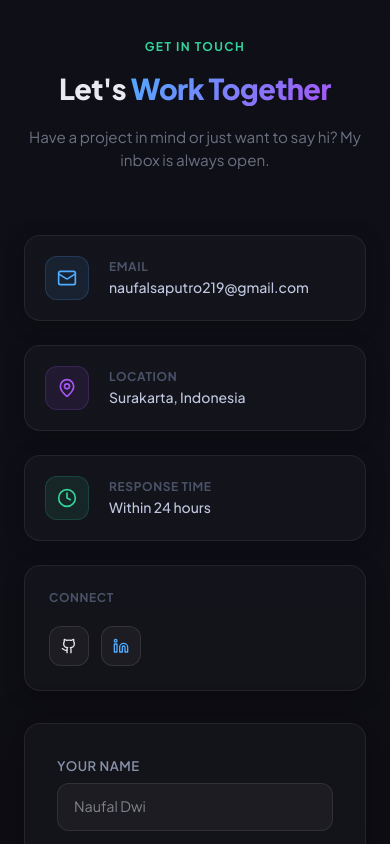
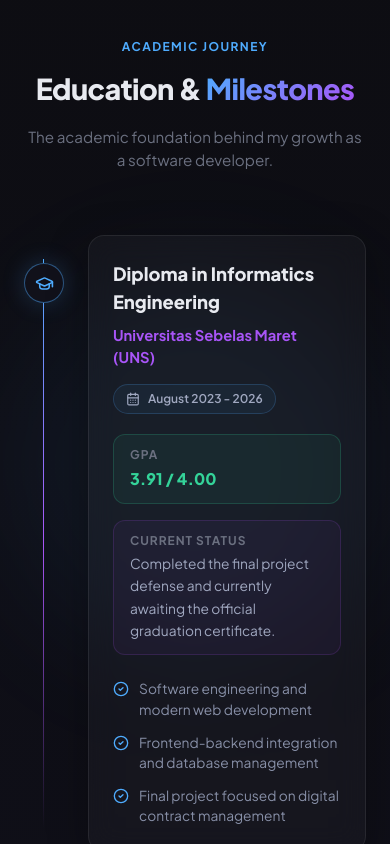
Before and after one commit to NaufalDsp/portoflio-nds, a React (Vite) app: page / in a window 390 px wide. Shown: the part 7760-8604 px from the top of the page. Built offline with nearby package versions, Linux system fonts and the light colour scheme.

Commit message:
feat(education): add academic timeline section

```diff
--- /dev/null
+++ b/src/app/components/Education.tsx
@@ -0,0 +1,230 @@
+import {
+  CalendarDays,
+  CheckCircle2,
+  GraduationCap,
+} from "lucide-react";
+import { motion } from "motion/react";
+import { useTheme } from "../context/ThemeContext";
+import { EDUCATION } from "../data/education";
+
+export function Education() {
+  const { isDark } = useTheme();
+
+  return (
+    <section
+      id="education"
+      className="relative overflow-hidden py-28"
+      style={{
+        background: isDark
+          ? "linear-gradient(180deg, #0D0D12 0%, #0F0F18 100%)"
+          : "linear-gradient(180deg, #F8FAFF 0%, #F4F2FF 100%)",
+      }}>
+      <div
+        className="pointer-events-none absolute left-1/2 top-1/3 h-96 w-96 -translate-x-1/2 rounded-full blur-3xl"
+        style={{
+          background: isDark
+            ? "rgba(79,172,254,0.06)"
+            : "rgba(79,172,254,0.1)",
+        }}
+      />
+
+      <div className="relative z-10 mx-auto max-w-6xl px-6 lg:px-10">
+        <motion.div
+          initial={{ opacity: 0, y: 30 }}
+          whileInView={{ opacity: 1, y: 0 }}
+          viewport={{ once: true }}
+          transition={{ duration: 0.6 }}
+          className="mb-16 text-center">
+          <p
+            className="mb-3 text-xs uppercase tracking-widest"
+            style={{
+              color: "#4FACFE",
+              fontWeight: 700,
+              letterSpacing: "0.12em",
+            }}>
+            Academic Journey
+          </p>
+          <h2
+            className="mb-4"
+            style={{
+              color: isDark ? "#E8EAF0" : "#1F2937",
+              fontSize: "clamp(1.8rem, 4vw, 2.8rem)",
+              fontWeight: 800,
+              letterSpacing: "-0.02em",
+            }}>
+            Education &amp;{" "}
+            <span
+              style={{
+                background:
+                  "linear-gradient(135deg, #4FACFE 0%, #A855F7 100%)",
+                WebkitBackgroundClip: "text",
+                WebkitTextFillColor: "transparent",
+                backgroundClip: "text",
+              }}>
+              Milestones
+            </span>
+          </h2>
+          <p
+            className="mx-auto max-w-xl"
+            style={{
+              color: isDark ? "#6B7080" : "#6B7280",
+              fontSize: "0.95rem",
+            }}>
+            The academic foundation behind my growth as a software developer.
+          </p>
+        </motion.div>
+
+        <div className="relative mx-auto max-w-4xl">
+          <div
+            className="absolute bottom-6 left-[19px] top-6 w-px"
+            style={{
+              background:
+                "linear-gradient(to bottom, #4FACFE, #A855F7, transparent)",
+            }}
+          />
+
+          {EDUCATION.map((education, index) => (
+            <motion.article
+              key={education.id}
+              initial={{ opacity: 0, x: 30 }}
+              whileInView={{ opacity: 1, x: 0 }}
+              viewport={{ once: true, margin: "-60px" }}
+              transition={{ duration: 0.6, delay: index * 0.12 }}
+              className="relative pl-16">
+              <div
+                className="absolute left-0 top-7 flex h-10 w-10 items-center justify-center rounded-full border"
+                style={{
+                  color: "#4FACFE",
+                  background: isDark ? "#11111A" : "#FFFFFF",
+                  borderColor: "rgba(79,172,254,0.45)",
+                  boxShadow: "0 0 24px rgba(79,172,254,0.2)",
+                }}>
+                <GraduationCap size={19} />
+              </div>
+
+              <div
+                className="rounded-2xl border p-6 sm:p-8"
+                style={{
+                  background: isDark
+                    ? "rgba(255,255,255,0.03)"
+                    : "rgba(255,255,255,0.85)",
+                  borderColor: isDark
+                    ? "rgba(255,255,255,0.08)"
+                    : "rgba(0,0,0,0.07)",
+                  boxShadow: isDark
+                    ? "0 8px 40px rgba(0,0,0,0.3)"
+                    : "0 8px 40px rgba(79,70,120,0.08)",
+                  backdropFilter: "blur(14px)",
+                }}>
+                <div className="mb-5 flex flex-col justify-between gap-4 sm:flex-row sm:items-start">
+                  <div>
+                    <h3
+                      className="mb-2"
+                      style={{
+                        color: isDark ? "#E8EAF0" : "#1F2937",
+                        fontSize: "1.15rem",
+                        fontWeight: 750,
+                      }}>
+                      {education.degree}
+                    </h3>
+                    <p
+                      style={{
+                        color: "#A855F7",
+                        fontSize: "0.92rem",
+                        fontWeight: 650,
+                      }}>
+                      {education.institution}
+                    </p>
+                  </div>
+
+                  <div
+                    className="flex w-fit items-center gap-2 rounded-full border px-3 py-1.5 text-xs"
+                    style={{
+                      color: isDark ? "#A0A8C0" : "#6B7280",
+                      background: isDark
+                        ? "rgba(79,172,254,0.06)"
+                        : "rgba(79,172,254,0.08)",
+                      borderColor: "rgba(79,172,254,0.2)",
+                      fontWeight: 600,
+                    }}>
+                    <CalendarDays size={14} />
+                    {education.period}
+                  </div>
+                </div>
+
+                <div className="mb-6 grid gap-4 sm:grid-cols-[auto_1fr]">
+                  <div
+                    className="rounded-xl border px-4 py-3"
+                    style={{
+                      background: isDark
+                        ? "rgba(52,211,153,0.06)"
+                        : "rgba(52,211,153,0.08)",
+                      borderColor: "rgba(52,211,153,0.2)",
+                    }}>
+                    <p
+                      className="mb-1 text-xs uppercase"
+                      style={{
+                        color: isDark ? "#6B7080" : "#6B7280",
+                        fontWeight: 700,
+                        letterSpacing: "0.08em",
+                      }}>
+                      GPA
+                    </p>
+                    <p style={{ color: "#34D399", fontWeight: 750 }}>
+                      {education.gpa}
+                    </p>
+                  </div>
+
+                  <div
+                    className="rounded-xl border px-4 py-3"
+                    style={{
+                      background: isDark
+                        ? "rgba(168,85,247,0.05)"
+                        : "rgba(168,85,247,0.06)",
+                      borderColor: "rgba(168,85,247,0.16)",
+                    }}>
+                    <p
+                      className="mb-1 text-xs uppercase"
+                      style={{
+                        color: isDark ? "#6B7080" : "#6B7280",
+                        fontWeight: 700,
+                        letterSpacing: "0.08em",
+                      }}>
+                      Current Status
+                    </p>
+                    <p
+                      className="leading-relaxed"
+                      style={{
+                        color: isDark ? "#A0A8C0" : "#6B7280",
+                        fontSize: "0.86rem",
+                      }}>
+                      {education.status}
+                    </p>
+                  </div>
+                </div>
+
+                <ul className="grid gap-3 sm:grid-cols-2">
+                  {education.highlights.map((highlight) => (
+                    <li
+                      key={highlight}
+                      className="flex items-start gap-2.5"
+                      style={{
+                        color: isDark ? "#8890A8" : "#6B7280",
+                        fontSize: "0.86rem",
+                      }}>
+                      <CheckCircle2
+                        size={16}
+                        className="mt-0.5 shrink-0 text-[#4FACFE]"
+                      />
+                      <span>{highlight}</span>
+                    </li>
+                  ))}
+                </ul>
+              </div>
+            </motion.article>
+          ))}
+        </div>
+      </div>
+    </section>
+  );
+}
--- /dev/null
+++ b/src/app/data/education.ts
@@ -0,0 +1,18 @@
+import type { EducationEntry } from "../types/portfolio";
+
+export const EDUCATION: EducationEntry[] = [
+  {
+    id: 1,
+    degree: "Diploma in Informatics Engineering",
+    institution: "Universitas Sebelas Maret (UNS)",
+    period: "August 2023 - 2026",
+    gpa: "3.91 / 4.00",
+    status:
+      "Completed the final project defense and currently awaiting the official graduation certificate.",
+    highlights: [
+      "Software engineering and modern web development",
+      "Frontend-backend integration and database management",
+      "Final project focused on digital contract management",
+    ],
+  },
+];
--- a/src/app/data/profile.ts
+++ b/src/app/data/profile.ts
@@ -2,6 +2,11 @@ import { Clock, Github, Linkedin, Mail, MapPin } from "lucide-react";
 import type { ContactDetail, SocialLink } from "../types/portfolio";
 
 export const CV_URL = "/CV%20ATS-Naufal%20Dwi%20Saputro.pdf";
+
+export const PROFESSIONAL_TITLES = [
+  "Full Stack Developer",
+  "Software Engineer",
+] as const;
 
 export const SOCIAL_LINKS: SocialLink[] = [
   {
```
